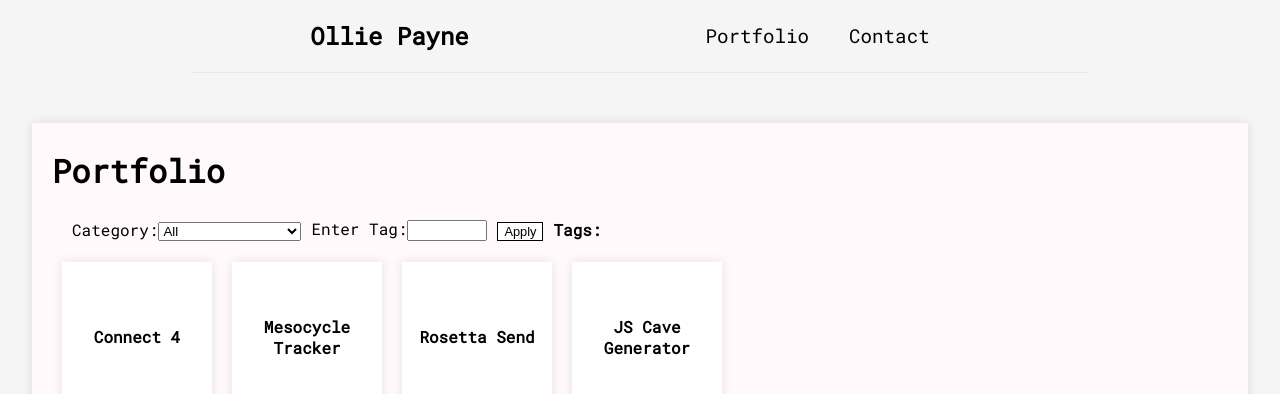
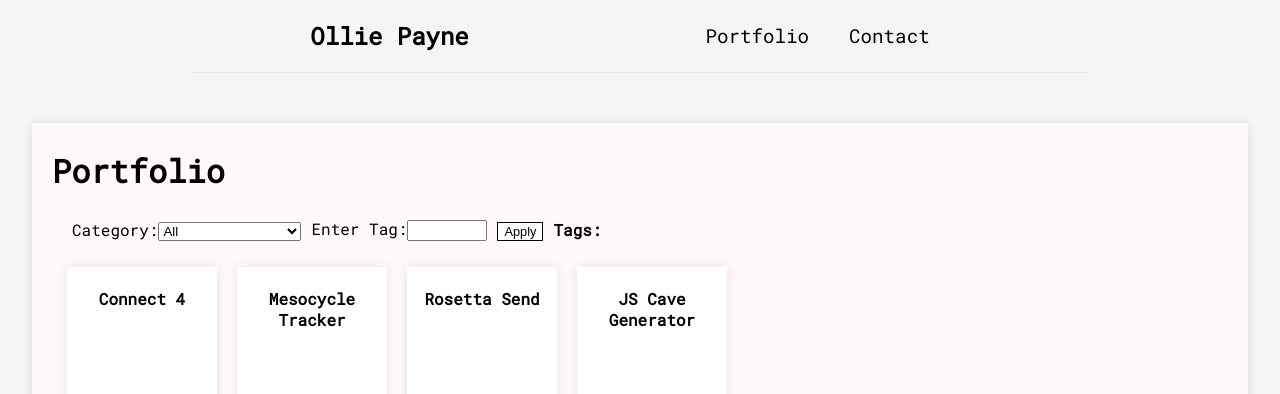
Before and after one commit to olliepayne/ollie-portfolio-rebuild, a Next.js app: page /portfolio in a window 1280 px wide. Shown: the top 394 px of the page. Built offline with nearby package versions, Linux system fonts and the light colour scheme.

Commit message:
flip card

```diff
--- a/components/EntryCard.tsx
+++ b/components/EntryCard.tsx
@@ -1,12 +1,15 @@
 import styles from '../styles/EntryCard.module.css'
 
-const EntryCard = (props) => {
-  const { entry } = props
-
+const EntryCard = ({ entry }) => {
   return (
-    <div className={styles.entryCardContainer}>
-      <div className={styles.entryCardContent}>
-        <h4>{entry.title}</h4>
+    <div className={styles.container}>
+      <div className={styles.content}>
+        <div className={styles.frontContent}>
+          <h4 className={styles.title}>{entry.title}</h4>
+        </div>
+        <div className={styles.backContent}>
+          <p>{entry.preview}</p>
+        </div>
       </div>
     </div>
   )
--- a/styles/EntryCard.module.css
+++ b/styles/EntryCard.module.css
@@ -1,24 +1,44 @@
-.entryCardContainer {
+.container {
   width: 150px;
   height: 150px;
-  box-shadow: 0 0 10px rgba(0, 0, 0, 0.1);
-  background-color: white;
+  position: relative;
+  padding: 5px 5px;
+  margin: 0 10px 20px 10px;
+}
+
+.content {
   display: flex;
   justify-content: center;
   align-items: center;
-  padding: 5px 5px;
-  margin: 0 10px 20px 10px;
-  transition: 0.6s;
+  position: absolute;
+  width: 100%;
+  height: 100%;
+  box-shadow: 0 0 10px rgba(0, 0, 0, 0.1);
+  transform-style: preserve-3d;
+  transition: all 0.6s;
 }
 
-.entryCardContainer:hover {
+.content:hover {
   transform: rotateY(180deg);
 }
 
-.entryCardContent {
-  display: flex;
+.frontContent {
+  position: absolute;
+  width: 100%;
+  height: 100%;
+  background-color: white;
+  backface-visibility: hidden;
 }
 
-.entryCardContent > h4 {
+.backContent {
+  position: absolute;
+  width: 100%;
+  height: 100%;
+  background-color: white;
+  backface-visibility: hidden;
+  transform: rotateY(180deg);
+}
+
+.title{
   text-align: center;
 }
```
